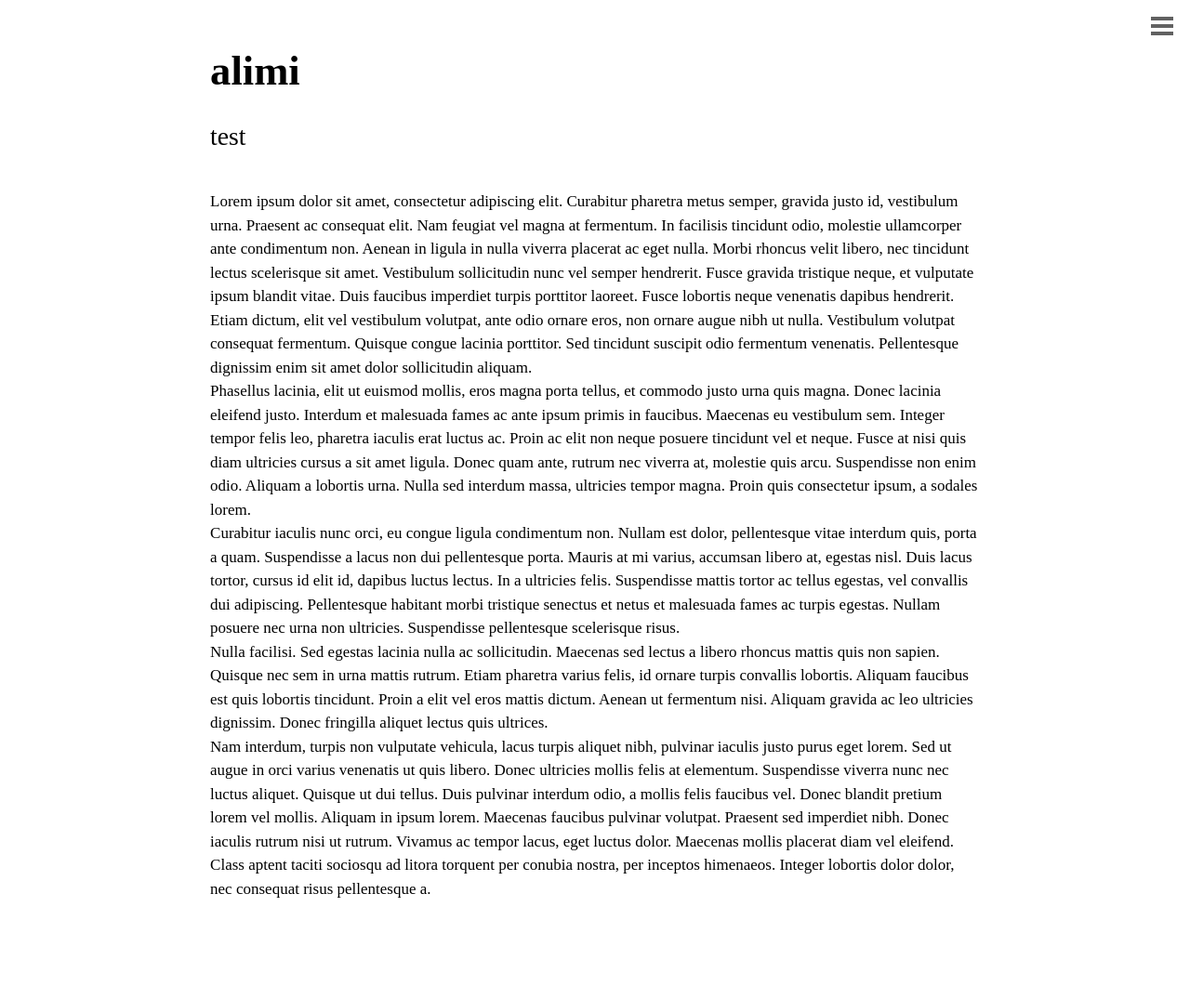
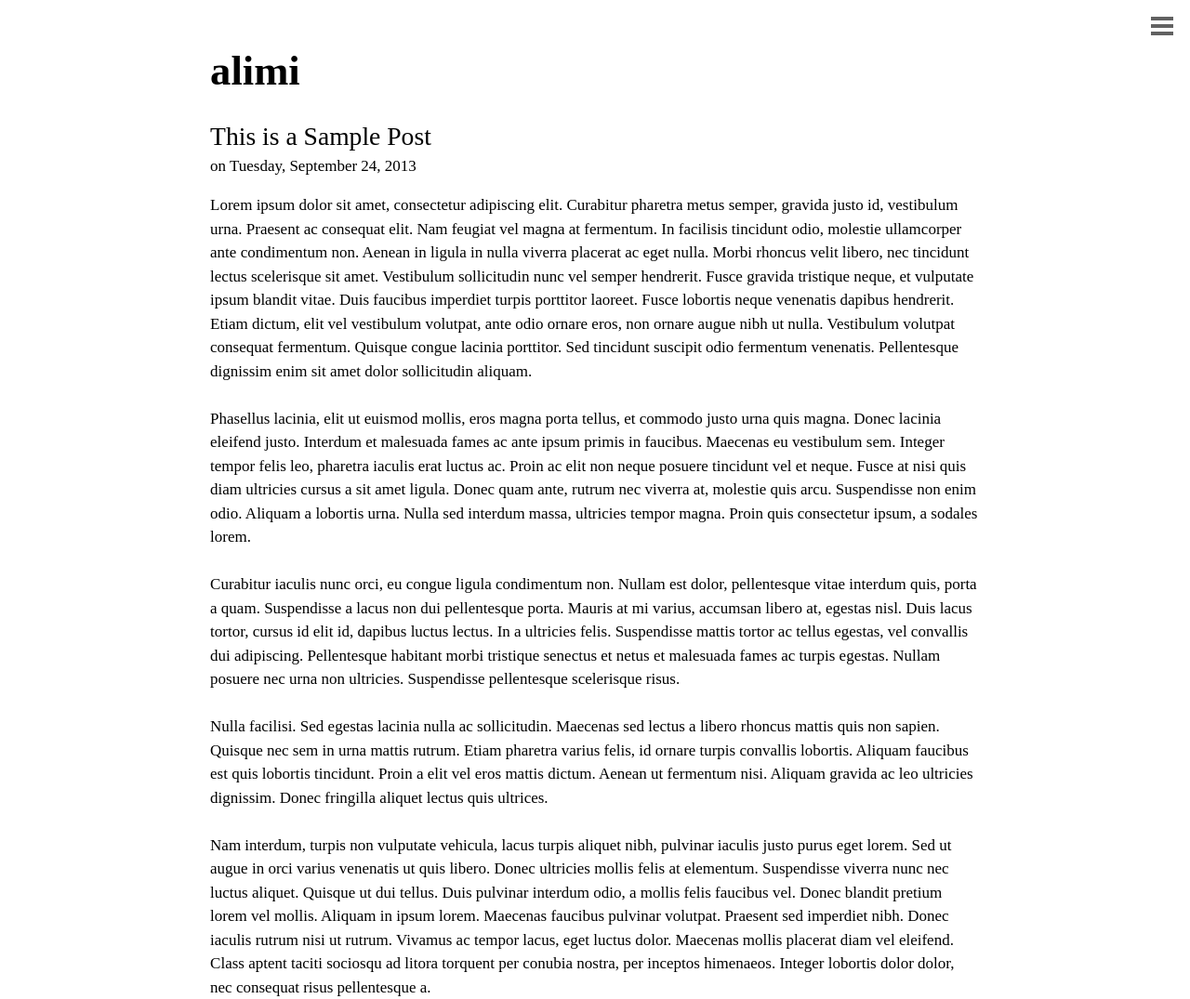
Before and after one commit to alimi/alimi.github.io, a Jekyll site: the page built from _posts/2013-09-24-test.md, in a window 1280 px wide. Shown: the whole page at 93% size. Built offline with Jekyll 4.4.1, drawn with Linux system fonts in a browser that asks for light colours; before the commit the page ends 969 px from its top, so only the background shows below that.

Commit message:
Update post layout
  * Add post date to header
  * Update element spacing

```diff
--- a/_layouts/post.html
+++ b/_layouts/post.html
@@ -5,6 +5,7 @@ layout: default
 <article class='main-content'>
   <header class="wrapper">
     <h2>{{ page.title }}</h2>
+    <p>on {{ page.date | date: "%A, %B %d, %Y" }}</p>
   </header>
   <section class="wrapper">
     {{ content }}
--- a/_posts/2013-09-24-test.md
+++ b/_posts/2013-09-24-test.md
@@ -1,9 +1,7 @@
 ---
 layout: post
-title: test
+title: This is a Sample Post
 ---
-
-
 
 Lorem ipsum dolor sit amet, consectetur adipiscing elit. Curabitur pharetra
 metus semper, gravida justo id, vestibulum urna. Praesent ac consequat elit. Nam
--- a/assets/stylesheets/GGS.css
+++ b/assets/stylesheets/GGS.css
@@ -89,12 +89,16 @@ h3 {
   box-sizing: border-box;
 }
 
-/*
-*  alimi
-*  Don't need to set margin article headers
-*/
 article header {
-  margin: 0;
+  margin: 0 0 1em;
+}
+
+article header h2 {
+  margin-bottom: 0;
+}
+
+section p {
+  margin-bottom: 1.5em;
 }
 
 /* @media screen and (min-width: 640px) */
```
